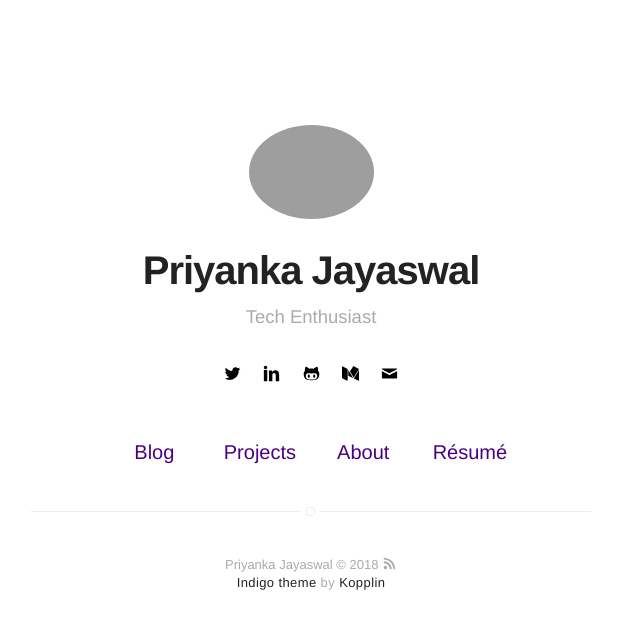
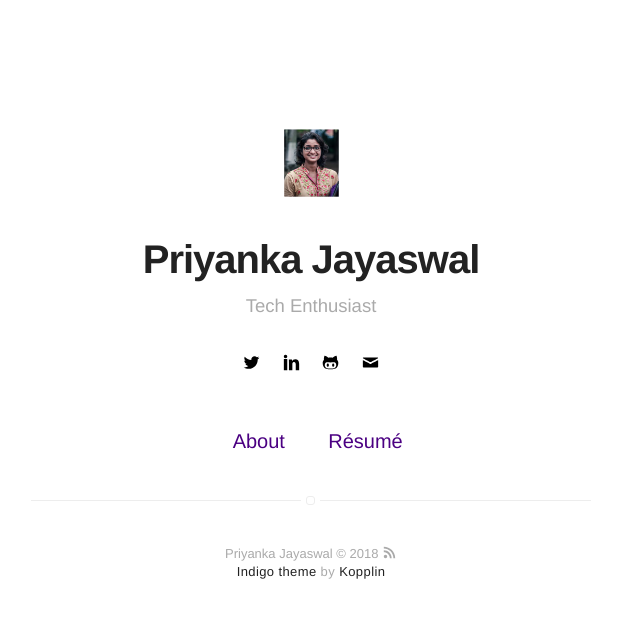
Before and after one commit to rishabhjayaswal/rishabhjayaswal.github.io, a Jekyll site: the page built from index.html, in a window 1280 px wide. Shown: the top 629 px of the page, without its empty margins (329-969 px from the left). Built offline with Jekyll 4.4.1, drawn with Linux system fonts in a browser that asks for light colours.

Commit message:
Adding second commit

```diff
--- a/_config.yml
+++ b/_config.yml
@@ -8,7 +8,7 @@ description: Tech Enthusiast
 # if it's an external image, update below for true
 # better with square images
 external-image: false
-picture: assets/images/profile.jpg
+picture: assets/images/profile.png
 
 # If you want to include your resume, set to true
 # and specify source (external or local).
@@ -47,7 +47,7 @@ github: priyankajayaswal1
 # stackoverflow: 7044681/mystackoverflow
 # quora: userquora
 # reddit: username
-medium: medium
+# medium: medium
 # vimeo: myvimeo
 # lanyrd: mylanyrd
 email: priyankajayaswal025@gmail.com
@@ -76,11 +76,11 @@ width: normal
 # paginate_path: "blog/:num/"
 
 # if you don't need projects, comment the *projects* configs below
-projects: true
+# projects: true
 
 # if you don't need "about" or "blog", comment them out below
 about: true
-blog: true
+# blog: true
 
 # do you want to show the "read time" of the posts?
 read-time: true
```
